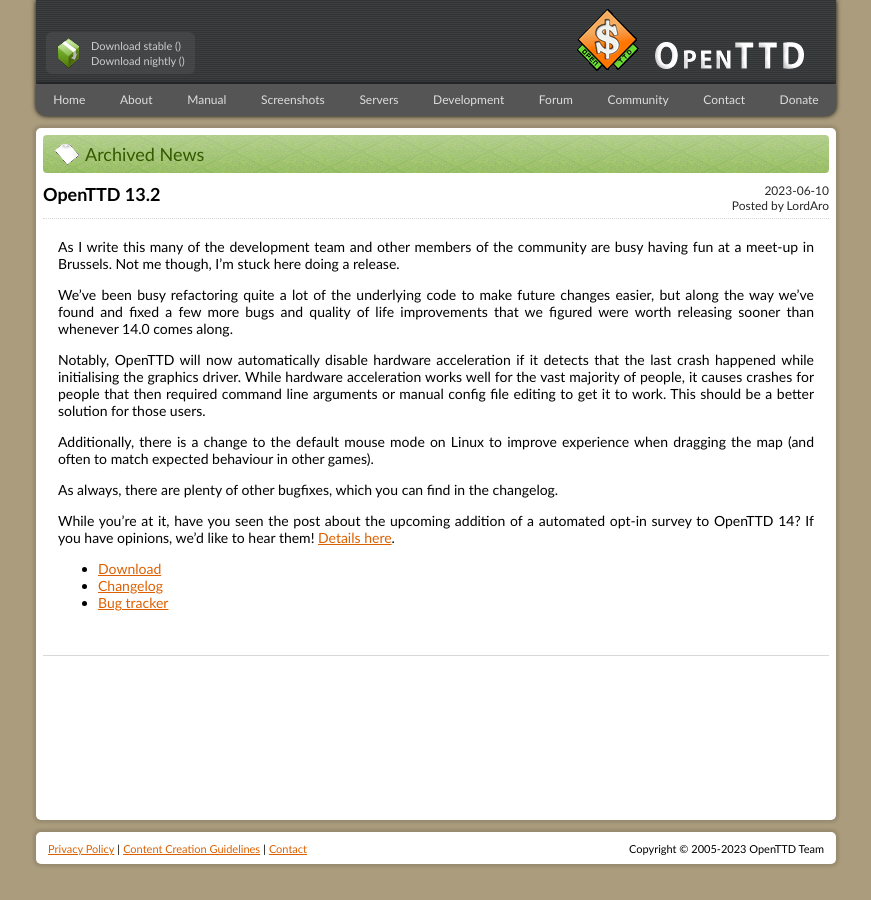
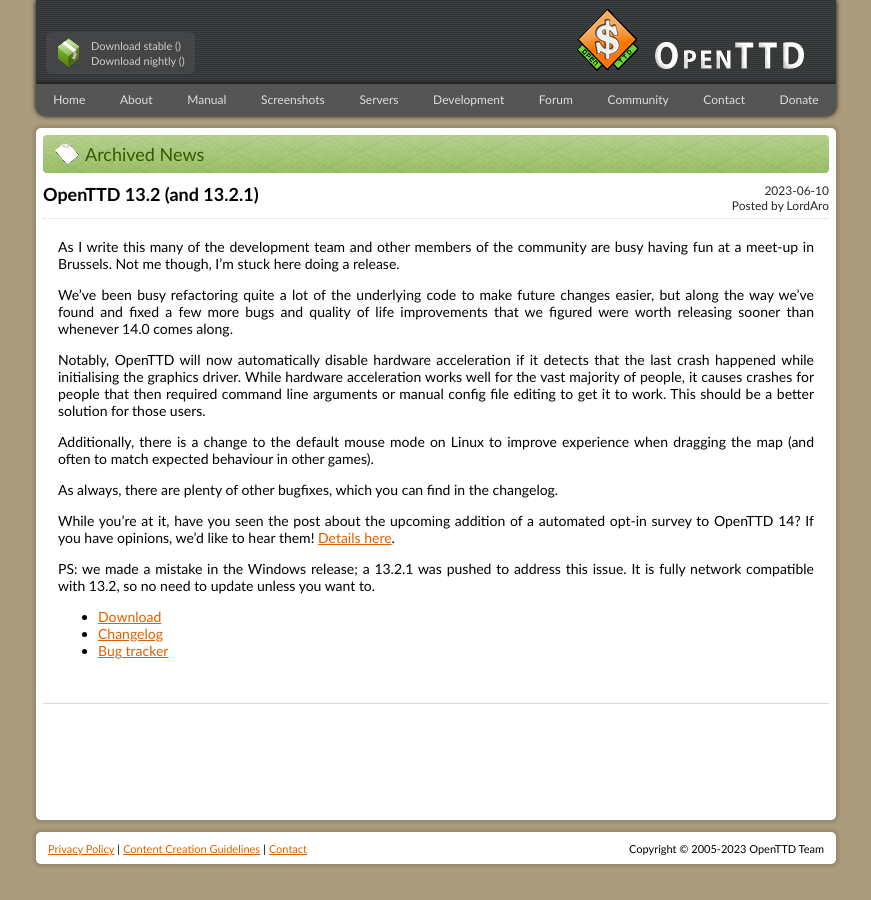
Before and after one commit to OpenTTD/website, a Jekyll site: the page built from _posts/2023-06-10-openttd-13-2.md, in a window 1280 px wide. Shown: the whole page, without its empty margins (204-1075 px from the left). Built offline with Jekyll 4.4.1, drawn with Linux system fonts in a browser that asks for light colours.

Commit message:
Add: update 13.2 release post to mention 13.2.1 (#263)

```diff
--- a/_posts/2023-06-10-openttd-13-2.md
+++ b/_posts/2023-06-10-openttd-13-2.md
@@ -1,5 +1,5 @@
 ---
-title: OpenTTD 13.2
+title: OpenTTD 13.2 (and 13.2.1)
 author: LordAro
 ---
 
@@ -20,6 +20,9 @@
 If you have opinions, we'd like to hear them!
 [Details here](https://www.openttd.org/news/2023/05/14/policy-and-survey).
 
+PS: we made a mistake in the Windows release; a 13.2.1 was pushed to address this issue.
+It is fully network compatible with 13.2, so no need to update unless you want to.
+
 * [Download](https://www.openttd.org/downloads/openttd-releases/latest)
-* [Changelog](https://cdn.openttd.org/openttd-releases/13.2/changelog.txt)
+* [Changelog](https://cdn.openttd.org/openttd-releases/13.2.1/changelog.txt)
 * [Bug tracker](https://github.com/OpenTTD/OpenTTD/issues)
```
